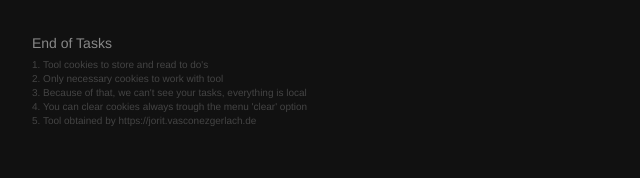
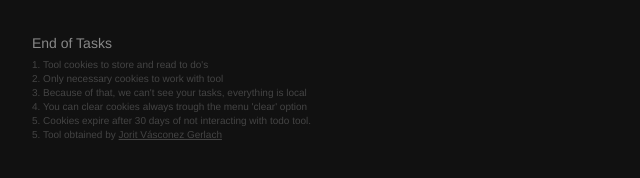
Before and after one commit to jorit-vasconezgerlach/task-manager-webapp, a plain HTML site: page index.html in a window 1280 px wide. Shown: the part 192-370 px from the top of the page, 293-933 px from the left. Drawn offline with Linux system fonts and the light colour scheme.

Commit message:
Update rights text & style

```diff
--- a/index.html
+++ b/index.html
@@ -48,7 +48,8 @@
                                         2. Only necessary cookies to work with tool<br>
                                         3. Because of that, we can't see your tasks, everything is local<br>
                                         4. You can clear cookies always trough the menu 'clear' option<br>
-                                        5. Tool obtained by https://jorit.vasconezgerlach.de<br>
+                                        5. Cookies expire after 30 days of not interacting with todo tool.<br>
+                                        5. Tool obtained by <a href="https://jorit.vasconezgerlach.de">Jorit Vásconez Gerlach<br>
                               </span>
                     </section>
           </main>
--- a/page.css
+++ b/page.css
@@ -125,8 +125,11 @@ ul li:hover::before {
           color: #888;
 }
 #list .rights {
+          display: block;
+}
+#list .rights,
+#list .rights * {
           margin-top: 0.6em;
-          display: block;
           color: #444;
           font-size: 10px;
           line-height: 1.4em;
```
